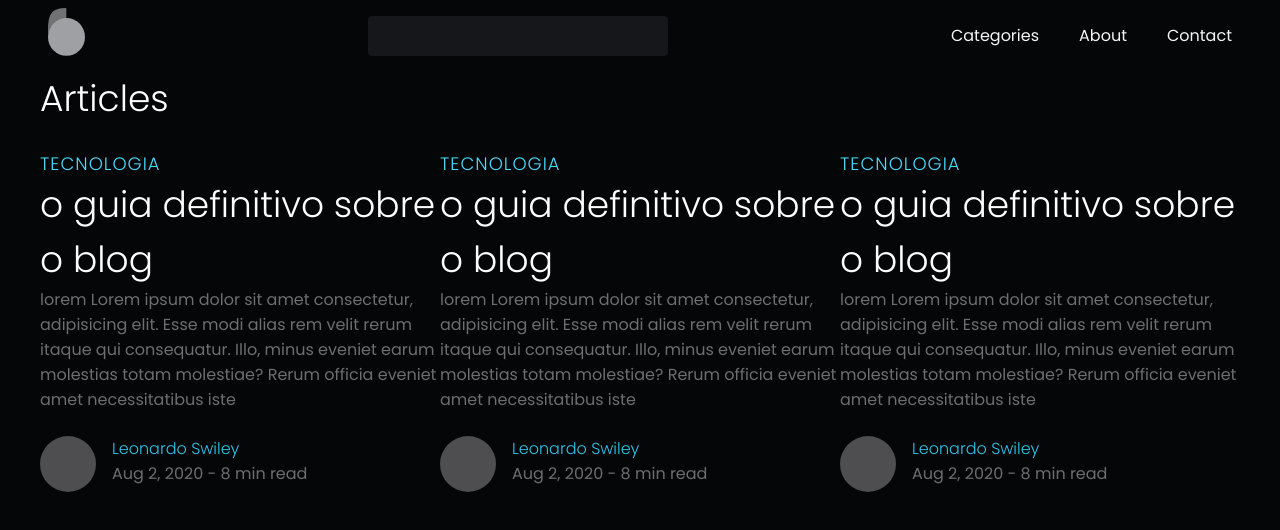
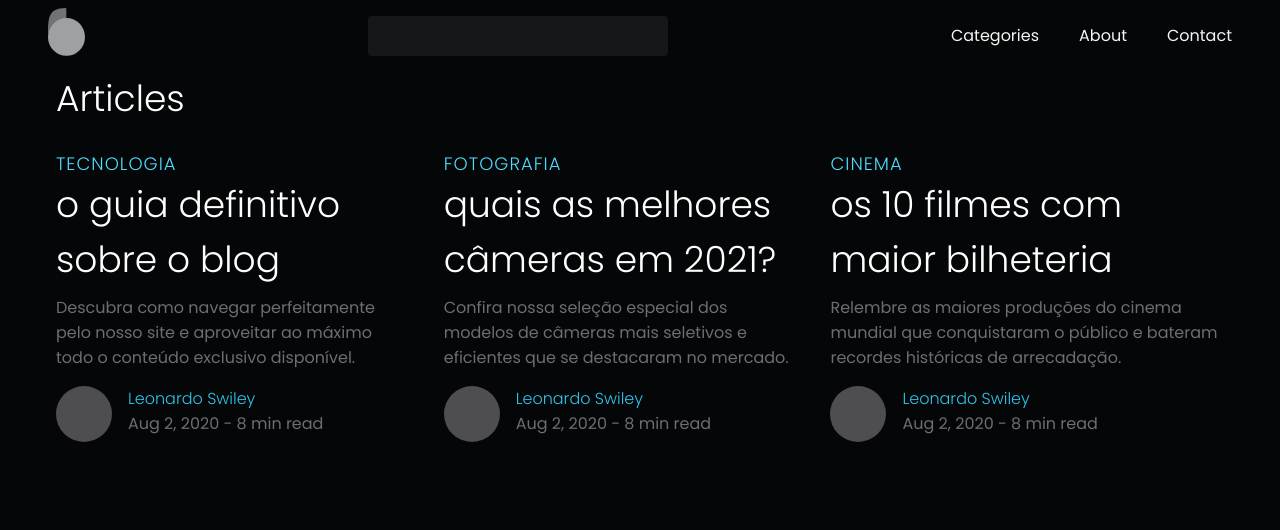
Before and after one commit to piercearchives/blog, a React (Create React App) app: page / in a window 1280 px wide. Shown: the top 530 px of the page. Built offline with nearby package versions, Linux system fonts and the light colour scheme.

Commit message:
add react props and children

```diff
--- a/src/components/Article/index.js
+++ b/src/components/Article/index.js
@@ -4,11 +4,17 @@ function Article(){
   return(
  <>
  <section className='container'>
-  <h3>Articles</h3>
+  <h3 className='mx-2'>Articles</h3>
   <div className='mt-3 container-posts'>
-    <Post />
-    <Post />
-    <Post />
+    <Post subtitle="tecnologia" title="o guia definitivo sobre o blog">
+Descubra como navegar perfeitamente pelo nosso site e aproveitar ao máximo todo o conteúdo exclusivo disponível.
+    </Post>
+    <Post subtitle="fotografia" title="quais as melhores câmeras em 2021?">
+Confira nossa seleção especial dos modelos de câmeras mais seletivos e eficientes que se destacaram no mercado.
+    </Post>
+    <Post subtitle="cinema" title="os 10 filmes com maior bilheteria">
+Relembre as maiores produções do cinema mundial que conquistaram o público e bateram recordes históricas de arrecadação.
+    </Post>
   </div>
  </section>
  </>
--- a/src/components/Post/index.js
+++ b/src/components/Post/index.js
@@ -1,16 +1,16 @@
-const Post = () => {
+const Post = ({title, subtitle, children}) => {
   return (
     <>
     <section className="container">
-      <div className="post">
+      <div className="post mx-2">
         <div className="img-post"></div>
-        <h5>Tecnologia</h5>
-        <h3>o guia definitivo sobre o blog</h3>
-        <p>lorem
-          Lorem ipsum dolor sit amet consectetur, adipisicing elit. Esse modi alias rem velit rerum itaque qui consequatur. Illo, minus eveniet earum molestias totam molestiae? Rerum officia eveniet amet necessitatibus iste
+        <h5>{subtitle}</h5>
+        <h3>{title}</h3>
+        <p className="mt-1">
+          {children}
         </p>
 
-        <div className="flex pt-3">
+        <div className="flex pt-2">
           <div className="img-profile"></div>
           <div className="desc-profile ml-2"><h6 className="color-blue">Leonardo Swiley</h6>
           <p>Aug 2, 2020 - 8 min read</p></div>
```
